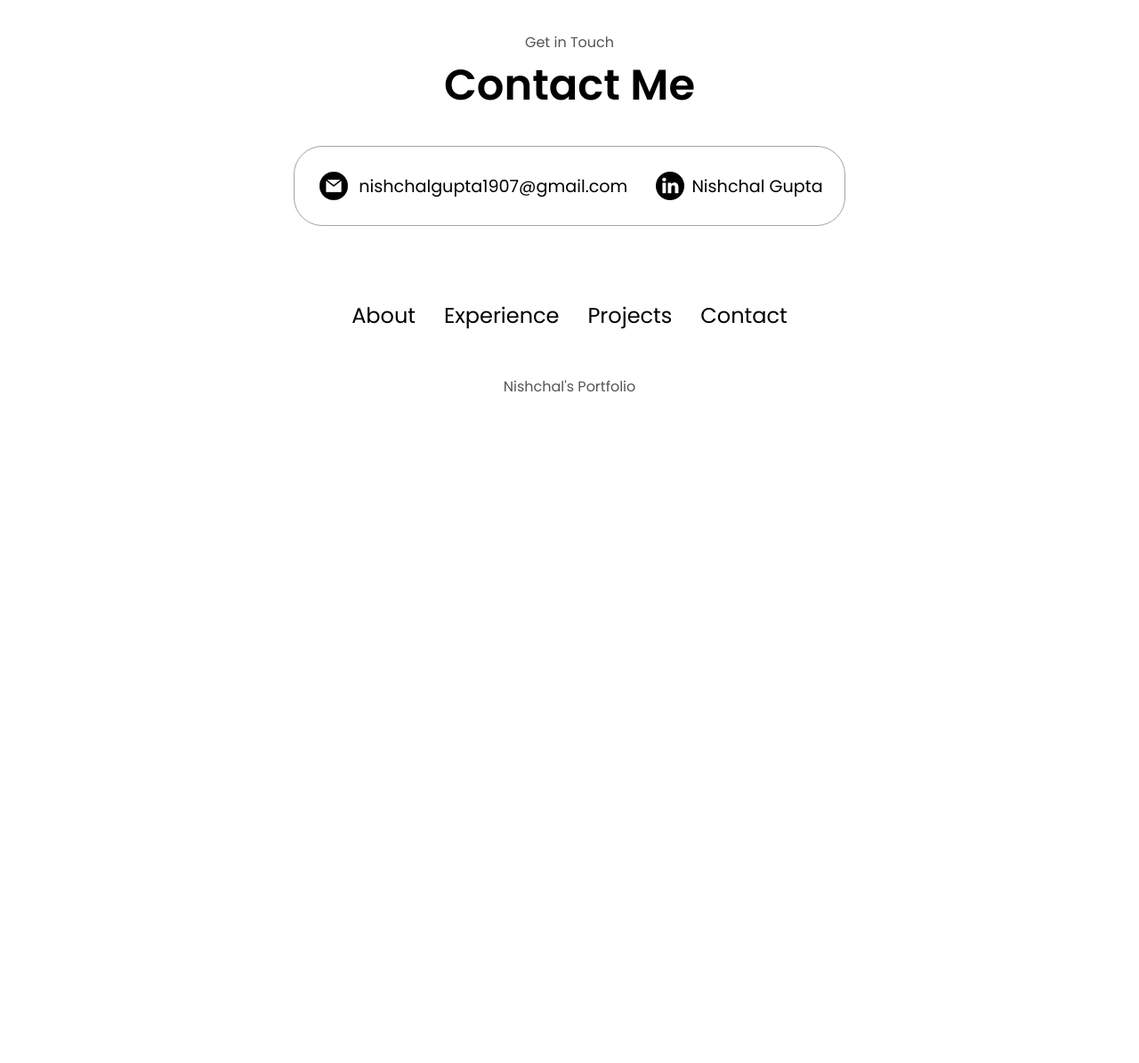
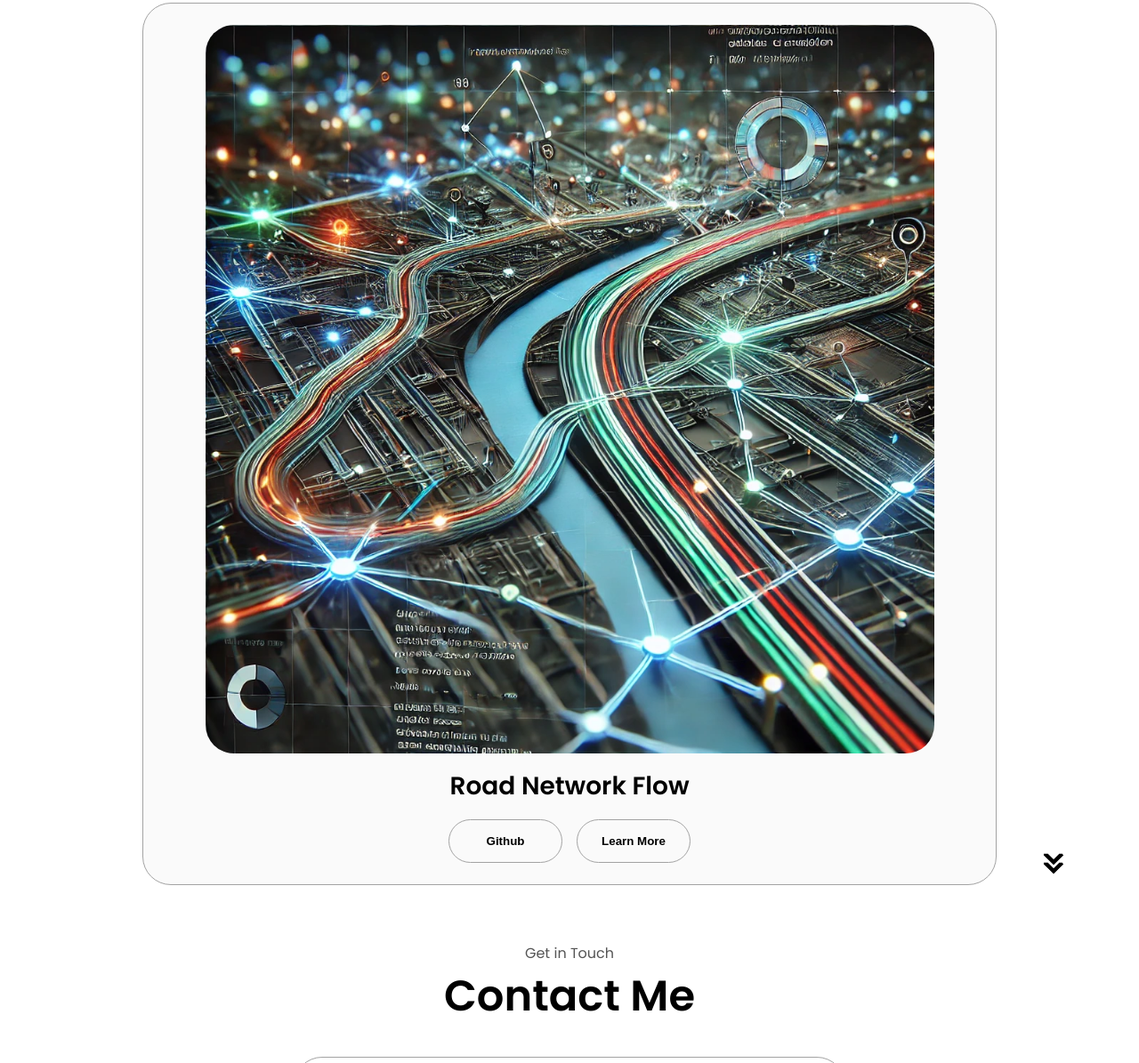
Before and after one commit to nghack3000/Nishchal-portfolio, a plain HTML site: page index.html in a window 1280 px wide. Shown: the part 3745-4940 px from the top of the page at 89% size. Before the commit the page ends 4239 px from the top, so only its background shows below. Drawn offline with Linux system fonts and the light colour scheme.

Commit message:
Update index.html

```diff
--- a/index.html
+++ b/index.html
@@ -350,7 +350,7 @@
           <div class="details-container color-container">
             <div class="article-container">
               <img
-                src="assets/webchain.png"
+                src="assets/webchain.webp"
                 alt="Project 3"
                 class="project-img"
               />
@@ -368,6 +368,30 @@
                 onclick="window.open('https://webchain.onrender.com/', '_blank')"
               >
                 Demo
+              </button>
+            </div>
+          </div>
+          <div class="details-container color-container">
+            <div class="article-container">
+              <img
+                src="assets/DALL·E 2025-01-28 22.19.52 - A visually engaging digital artwork representing a road network flow project. The image features a map-like visualization with interconnected nodes an.webp"
+                alt="Project 3"
+                class="project-img"
+              />
+            </div>
+            <h2 class="experience-sub-title project-title">Road Network Flow</h2>
+            <div class="btn-container">
+              <button
+                class="btn btn-color-2 project-btn"
+                onclick="window.open('https://github.com/nghack3000/roadNetworkFlow', '_blank')"
+              >
+                Github
+              </button>
+              <button
+                class="btn btn-color-2 project-btn"
+                onclick="window.open('https://github.com/nghack3000/roadNetworkFlow/blob/main/README.md', '_blank')"
+              >
+                Learn More
               </button>
             </div>
           </div>
```
